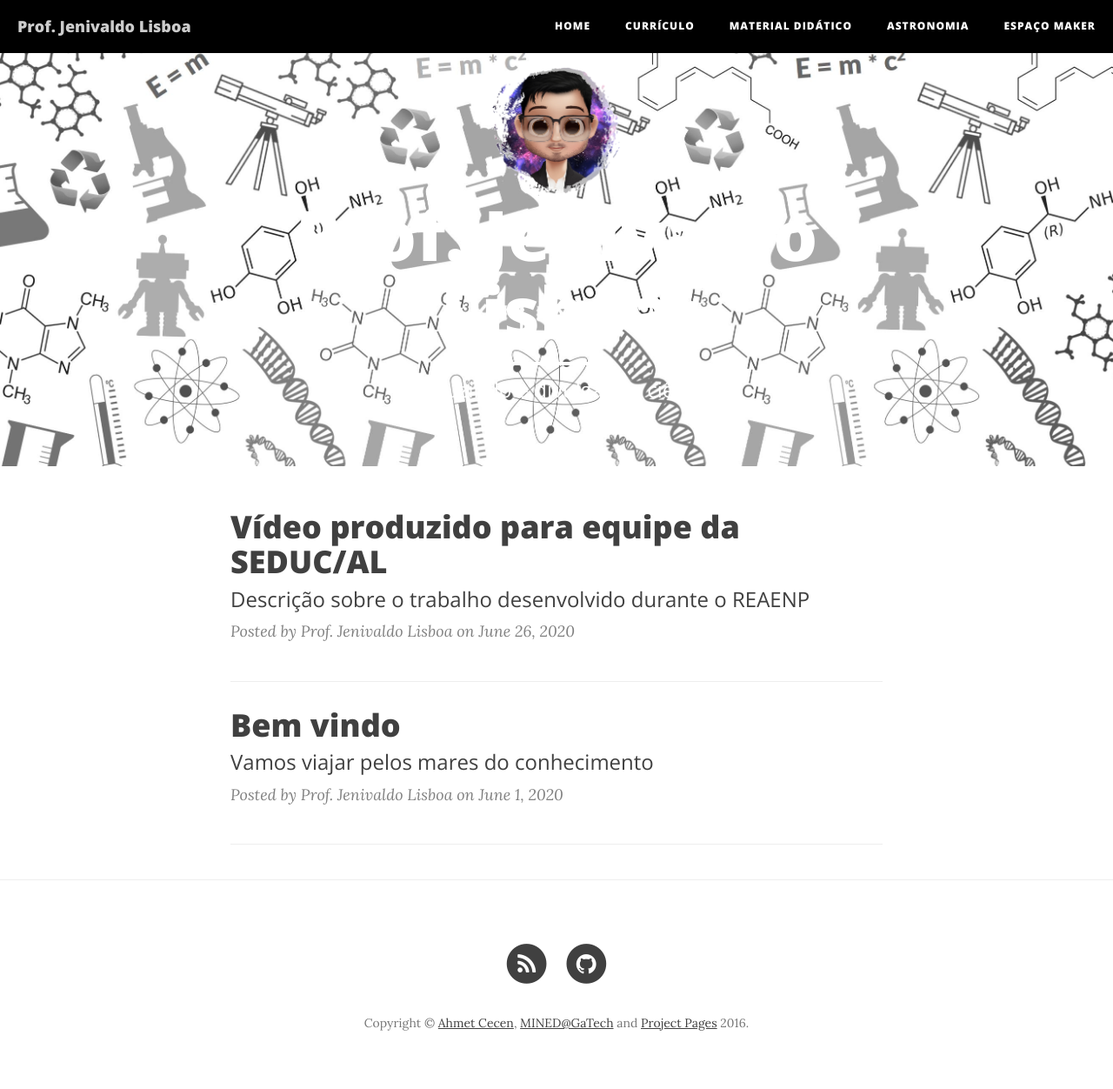
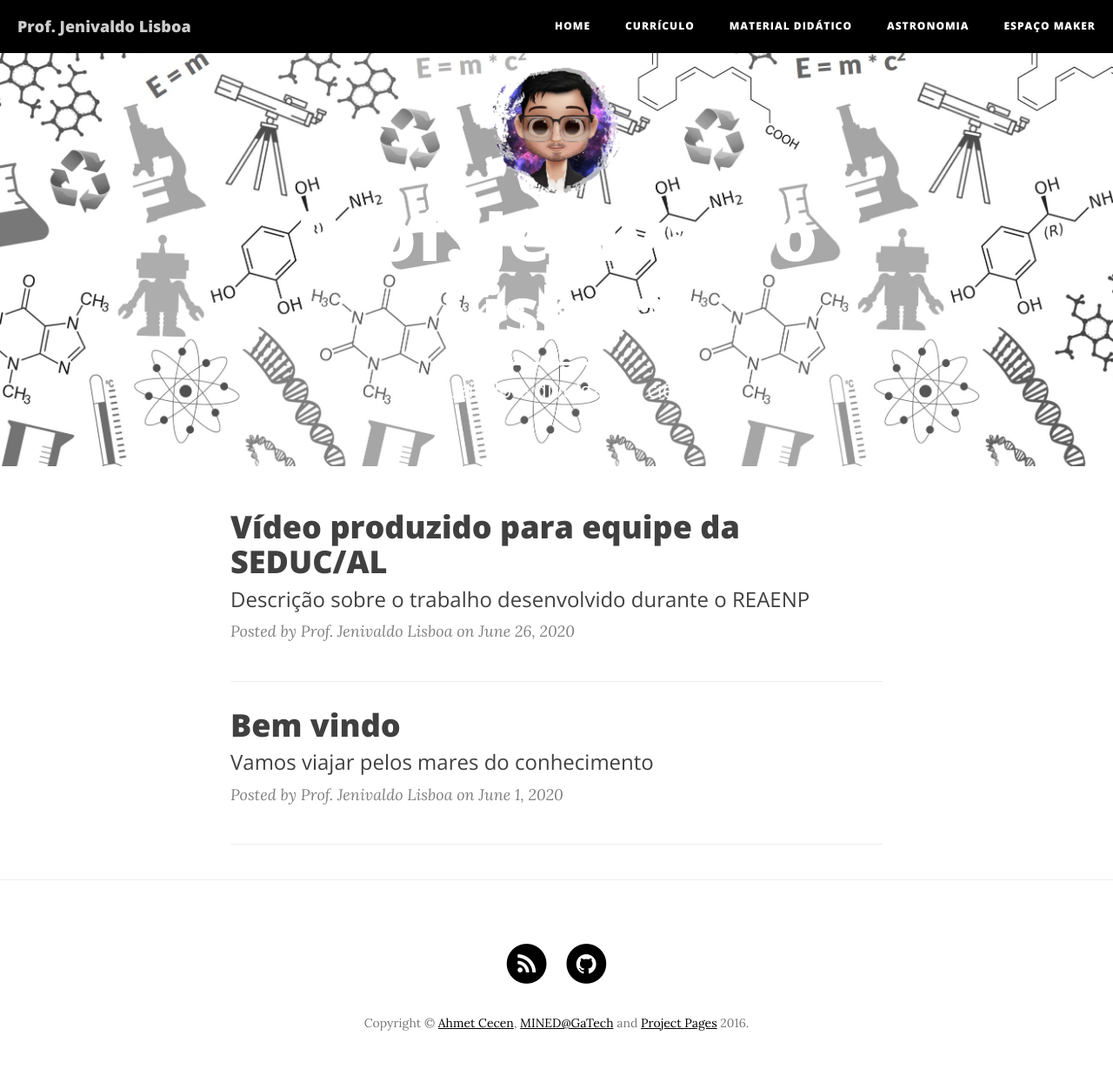
Before and after one commit to ProfJenivaldo/site1, a Jekyll site: the page built from index.html, in a window 1280 px wide. Shown: the whole page at 87% size. Built offline with Jekyll 4.4.1, drawn with Linux system fonts in a browser that asks for light colours; nearby versions of some CDN libraries; the list of posts is cut into pages by our own code.

Commit message:
clean-blog_34

```diff
--- a/css/clean-blog.css
+++ b/css/clean-blog.css
@@ -31,7 +31,7 @@ h6 {
   font-weight: 800;
 }
 a {
-  color: #404040;
+  color: black;
 }
 a:hover,
 a:focus {
```
